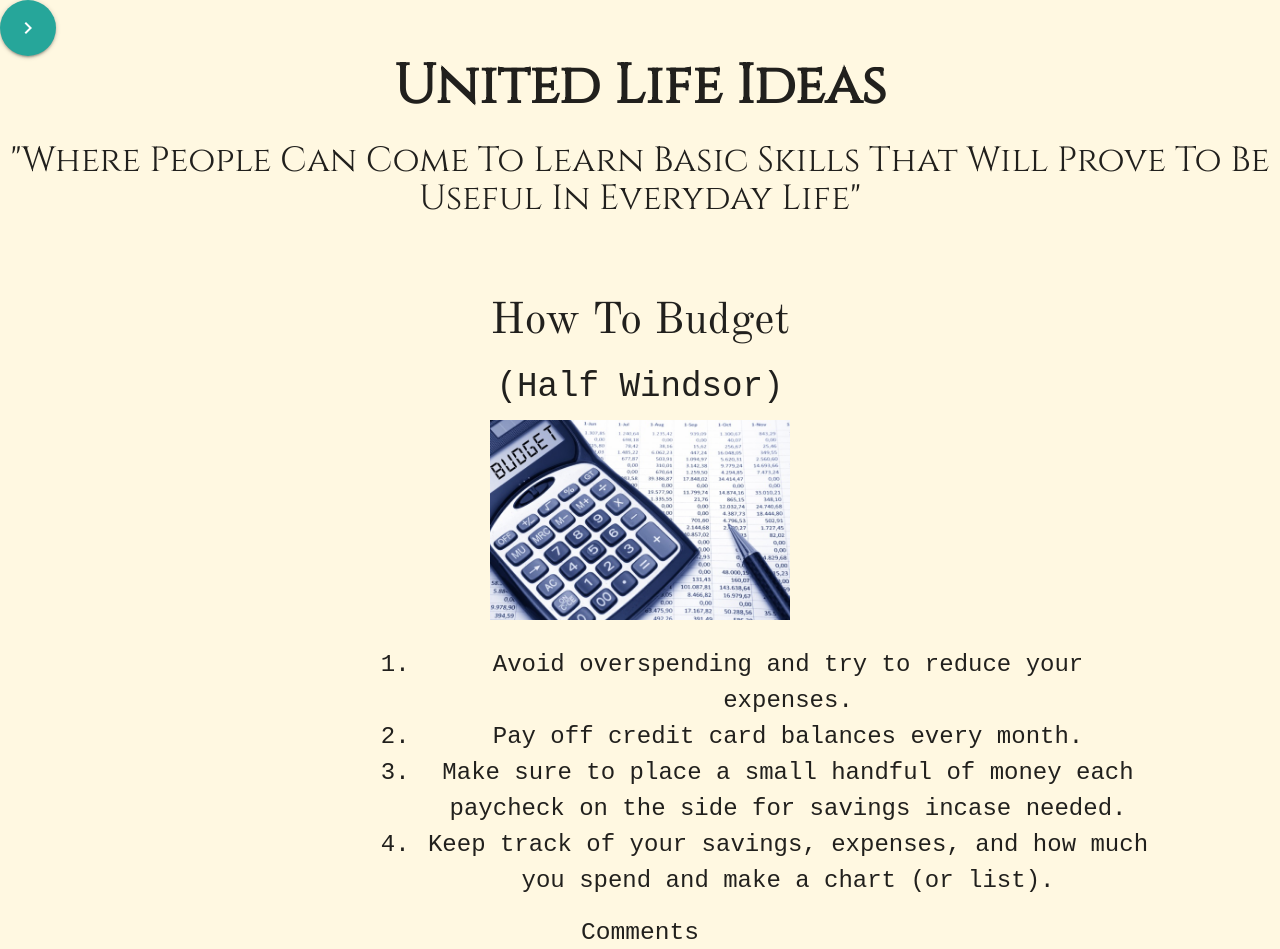
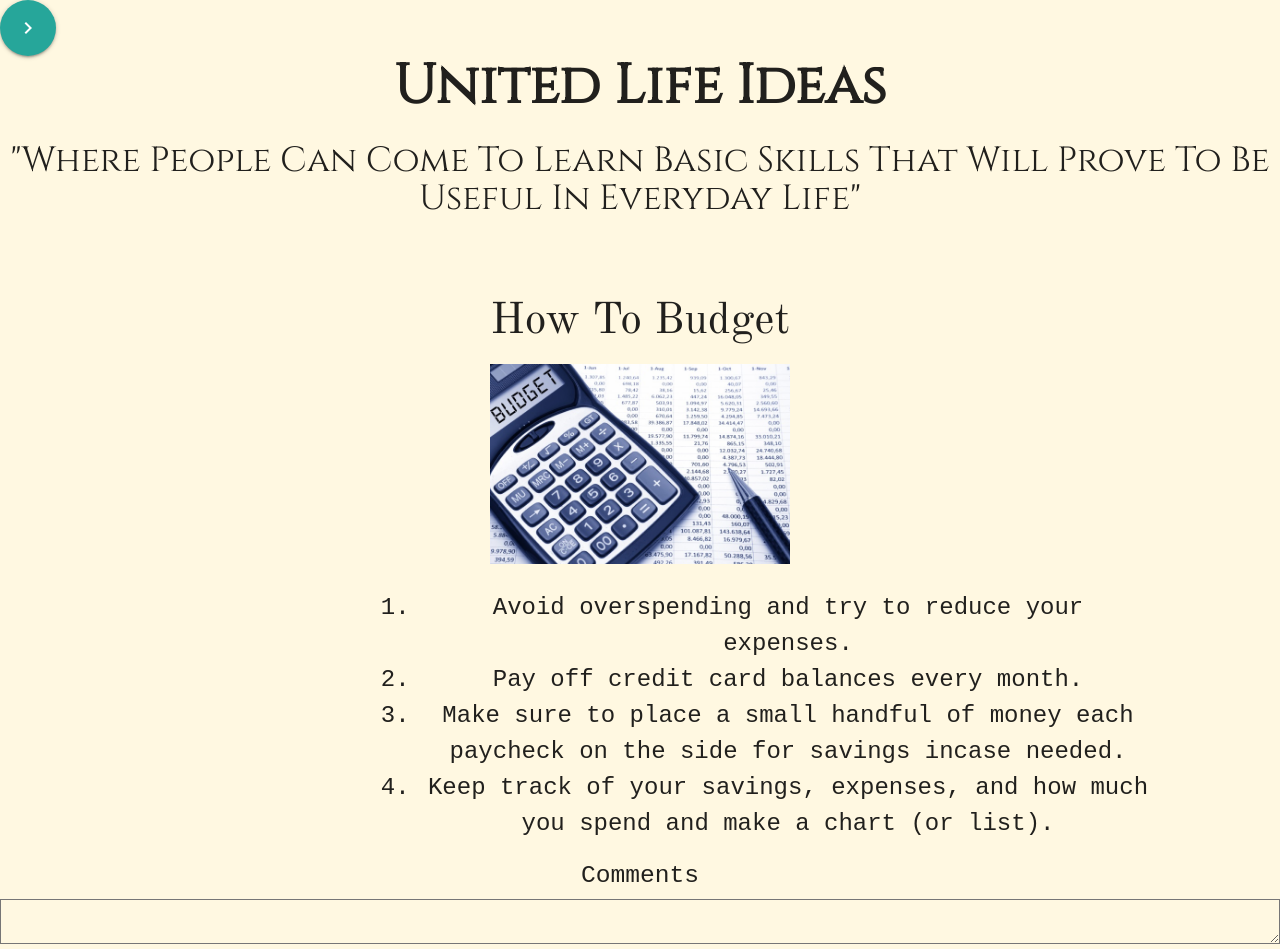
Before and after one commit to south-bend-code-works/united-life-ideas, a plain HTML site: page HowToBudget.html in a window 1280 px wide. Shown: the top 949 px of the page. Drawn offline with nearby package versions, Linux system fonts and the light colour scheme.

Commit message:
Update HowToBudget.html

```diff
--- a/HowToBudget.html
+++ b/HowToBudget.html
@@ -56,8 +56,7 @@
       <h4 id="mission">"Where People Can Come To Learn Basic Skills That Will Prove To Be Useful In Everyday Life"</h4>
       </p>
 
-      <h3 id="title"> How To Budget</h3>
-      <h4 id="paren","title"> (Half Windsor)</h4>
+        <h3 id="title"> How To Budget</h3>
 
     </div>
     <div class="center">
```
